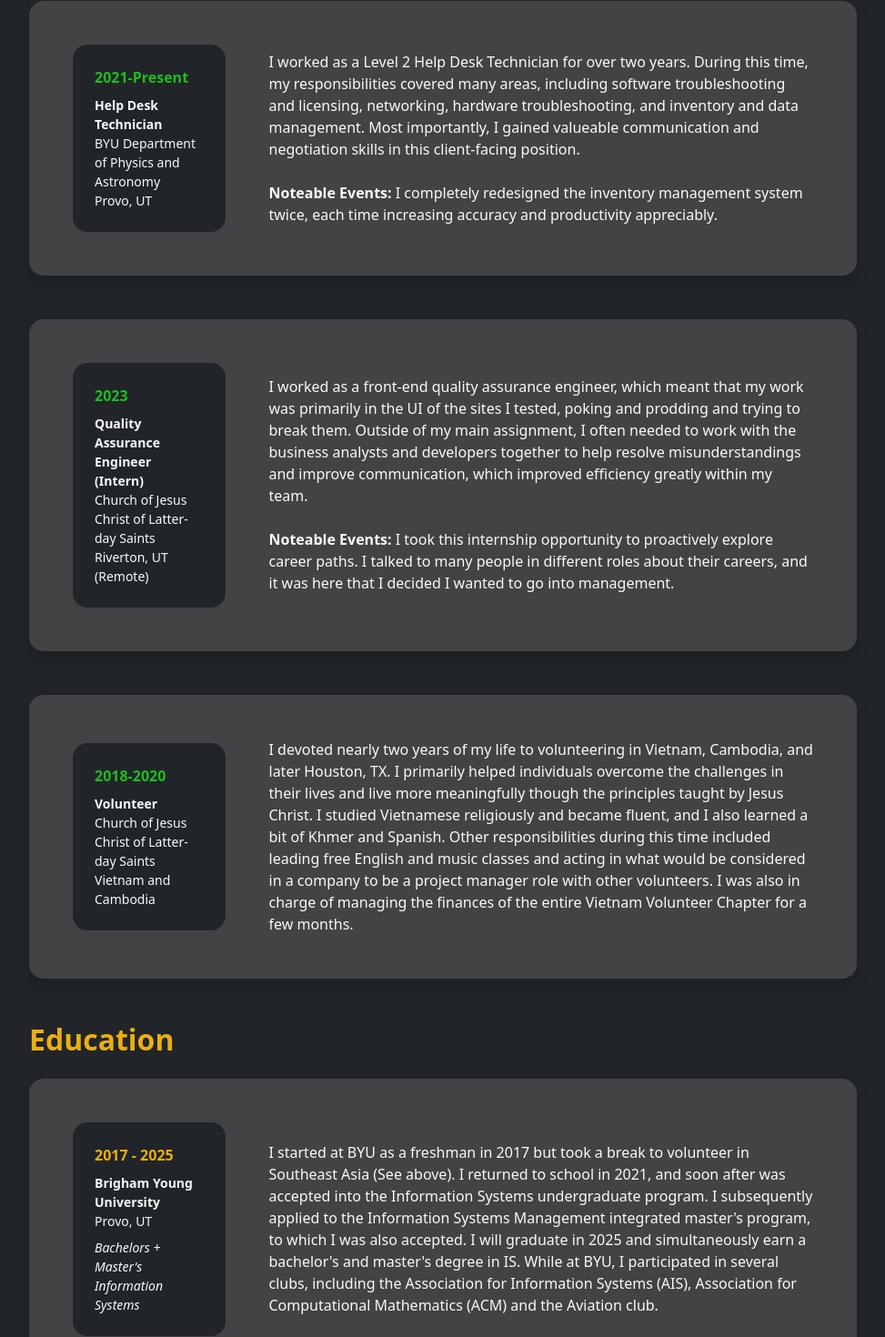
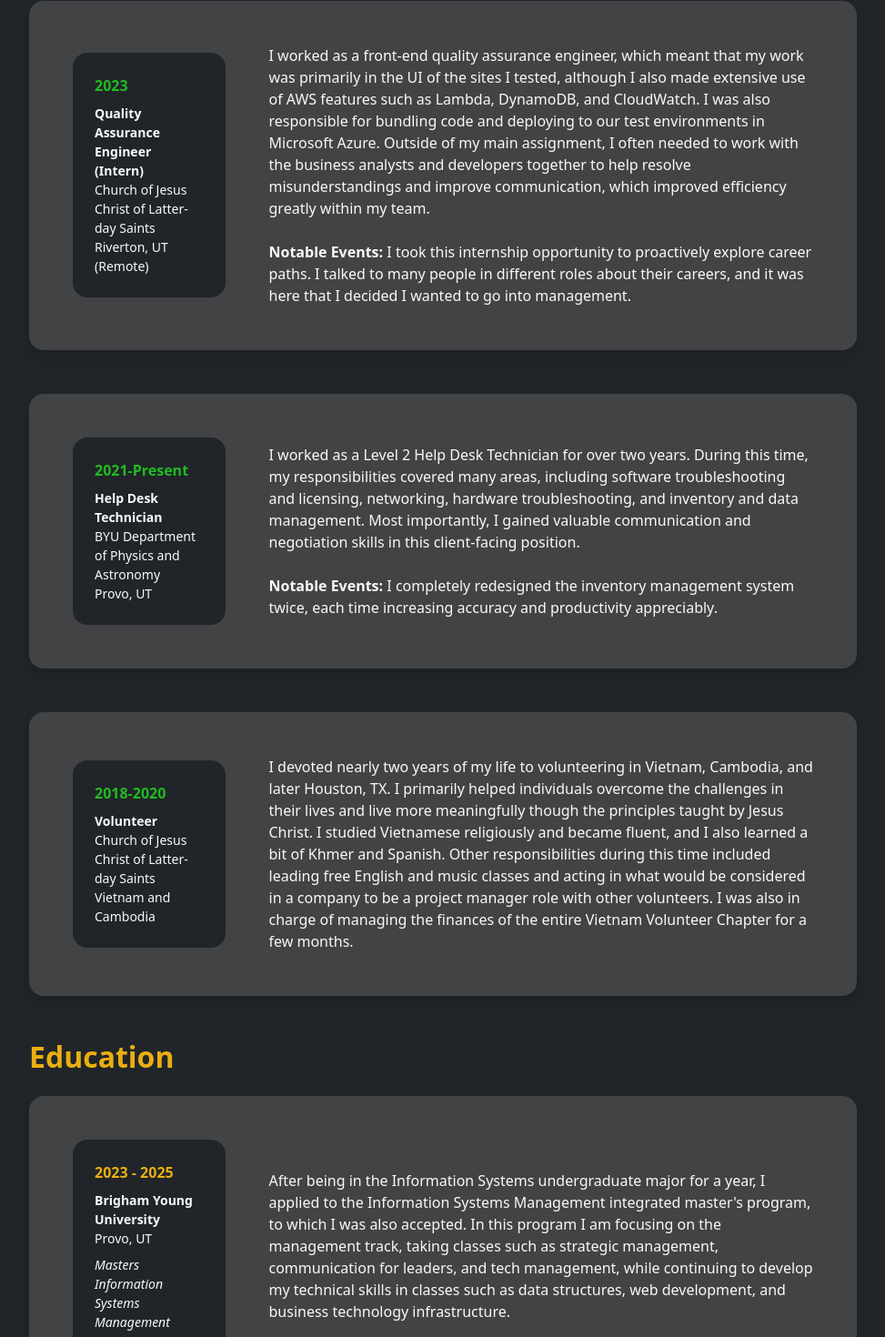
Before and after one commit to Jbird757/resume-site, a React (Create React App) app: page /Resume in a window 1280 px wide. Shown: the part 275-1745 px from the top of the page at 91% size, without its empty margins (153-1126 px from the left). Built offline with nearby package versions, Linux system fonts and the light colour scheme.

Commit message:
Cleaned up text

```diff
--- a/src/components/About.js
+++ b/src/components/About.js
@@ -11,7 +11,7 @@ const About = () => {
                         <p className="lead fw-light text-white mb-4">I'm Jay Lowry, and I'm passionate about people-first technology to make a better world.</p>
                         <p className="text-light">
                             Growing up in a relatively small town in the Midwest, it was my understanding that if you wanted to do something in STEM, you would work as a mechanical engineer.
-                            Fortunately for me, may journey has led me to have many experiences with many people, cultures, and professionals all around the world, and now I believe I've
+                            Fortunately for me, my journey has led me to have many experiences with many people, cultures, and professionals all around the world, and now I believe I've
                             finally found where I'm supposed to be - at the intersection between people and technology.
                             <br></br><br></br>
                             Technology has always been my hobby, but the real excitement for me is knowing that I get to work with others who share my enthusiasm for educating,
--- a/src/components/ProjectContents.js
+++ b/src/components/ProjectContents.js
@@ -3,7 +3,7 @@ import GPTLogo from '../assets/ChatGPT_logo.svg'
 import Homelab from '../assets/homelab.jpg'
 import Website from '../assets/This website2.png'
 import SchoolProject from '../assets/School Project.png'
-import { Link } from 'react-router-dom'
+//import { Link } from 'react-router-dom'
 
 const Contents = () => {
     return (
@@ -23,9 +23,8 @@ const Contents = () => {
                                             <p>
                                                 I made this website both to be a companion to my resume and to prove to myself that web development was something that I can do outside of
                                                 class. In making this website, I taught myself React, a popular framework though new to me. To further enhance my learning, I did not take
-                                                any shortcuts when making this website, and manually configured everything from the machine it's running on to the CI/CD pipeline with Github Actions.
-                                                The most challenging parts of making this website were configuring Github Actions, another technology I taught myself, and importing Google Fonts, which
-                                                required the use of CORS.
+                                                any shortcuts when making this website, and manually configured everything from the machine it's running on to the CI/CD pipeline with GitHub Actions.
+                                                The most challenging parts of making this website were configuring GitHub Actions, another technology I taught myself.
                                             </p>
                                         </div>
                                         <img className="img-fluid project-picture" src={ Website } alt="This website" />
@@ -56,7 +55,7 @@ const Contents = () => {
                                         <div className="p-5">
                                             <h2 className="fw-bolder">School Projects   <a className="text-gradient" href="https://github.com/Jbird757"><i className="bi bi-github"></i></a></h2>
                                             <p>
-                                                During my time as a college student I have had the opportunity to take a variety of classes, including 3 web development classes where I
+                                                During my time as a college student, I have had the opportunity to take a variety of classes, including 3 web development classes where I
                                                 learned Python/Django, C#/ASP.net, and Vue. I have had experience with database design and technology, and extensive experience with
                                                 lower-level language coding in C and C++ to create services like parsers and data structures.
                                             </p>
@@ -71,9 +70,9 @@ const Contents = () => {
                                         <div className="p-5">
                                             <h2 className="fw-bolder">HomeLab</h2>
                                             <p>
-                                                In addition to the above projects, I have a project that is ongoing and will forever be ongoing. I manage my home network, and run several
+                                                In addition to the above projects, I have a project that is ongoing and will forever be ongoing. I manage my home network and run several
                                                 machines that I built myself for different purposes. Currently I have set up a file server running TrueNAS core, and a "compute" or systems
-                                                server running several VMs and Docker Containers for services like PiHole, and monitoring and updating services like WatchTower and Portainer.
+                                                server running several VMs and Docker Containers for services like PiHole and monitoring and updating services like WatchTower and Portainer.
                                                 I plan to expand this in the future to include many more useful services and eventually take most of my data out of the cloud.
                                             </p>
                                         </div>
@@ -89,7 +88,8 @@ const Contents = () => {
                 <div className="container px-5 my-5">
                     <div className="text-center">
                         <h2 className="display-4 fw-bolder mb-4">Have questions or want to chat?</h2>
-                        <Link className="btn btn-outline-light btn-lg px-5 py-3 fs-6 fw-bolder" to="/Contact">Contact me</Link>
+                        <a className="btn btn-outline-light btn-lg px-5 py-3 fs-6 fw-bolder" href="https://www.linkedin.com/in/jay-lowry/">Contact me on LinkedIn</a>
+                        {/* <Link className="btn btn-outline-light btn-lg px-5 py-3 fs-6 fw-bolder" to="/Contact">Contact me</Link> */}
                     </div>
                 </div>
             </section>
--- a/src/components/ResumeContents.js
+++ b/src/components/ResumeContents.js
@@ -19,6 +19,31 @@ const Contents = () => {
                                 <div className="row align-items-center gx-5">
                                     <div className="col text-center text-lg-start mb-4 mb-lg-0">
                                         <div className="bg-dark p-4 rounded-4">
+                                            <div className="text-primary-2 fw-bolder mb-2">2023</div>
+                                            <div className="text-light small fw-bolder">Quality Assurance Engineer (Intern)</div>
+                                            <div className="small text-light fw-light">Church of Jesus Christ of Latter-day Saints</div>
+                                            <div className="small text-light fw-light">Riverton, UT (Remote)</div>
+                                        </div>
+                                    </div>
+                                    <div className="col-lg-9">
+                                        <div className="text-light">
+                                            I worked as a front-end quality assurance engineer, which meant that my work was primarily in the UI of the sites I tested,
+                                            although I also made extensive use of AWS features such as Lambda, DynamoDB, and CloudWatch. I was also responsible for bundling code and deploying
+                                            to our test environments in Microsoft Azure. Outside of my main assignment, I often needed to work with the business analysts
+                                            and developers together to help resolve misunderstandings and improve communication, which improved efficiency greatly within my team.
+                                            <br></br><br></br>
+                                            <strong>Notable Events:</strong> I took this internship opportunity to proactively explore career paths. I talked to many people in different
+                                            roles about their careers, and it was here that I decided I wanted to go into management.
+                                        </div>
+                                    </div>
+                                </div>
+                            </div>
+                        </div>
+                        <div className="bg-dark-2 card shadow border-0 rounded-4 mb-5">
+                            <div className="card-body p-5">
+                                <div className="row align-items-center gx-5">
+                                    <div className="col text-center text-lg-start mb-4 mb-lg-0">
+                                        <div className="bg-dark p-4 rounded-4">
                                             <div className="text-primary-2 fw-bolder mb-2">2021-Present</div>
                                             <div className="text-light small fw-bolder">Help Desk Technician</div>
                                             <div className="small text-light fw-light">BYU Department of Physics and Astronomy</div>
@@ -29,33 +54,9 @@ const Contents = () => {
                                         <div className="text-light">
                                             I worked as a Level 2 Help Desk Technician for over two years. During this time, my responsibilities covered many areas,
                                             including software troubleshooting and licensing, networking, hardware troubleshooting, and inventory and data management.
-                                            Most importantly, I gained valueable communication and negotiation skills in this client-facing position. <br></br><br></br>
-                                            <strong>Noteable Events:</strong> I completely redesigned the inventory management system twice, each time increasing accuracy
+                                            Most importantly, I gained valuable communication and negotiation skills in this client-facing position. <br></br><br></br>
+                                            <strong>Notable Events:</strong> I completely redesigned the inventory management system twice, each time increasing accuracy
                                             and productivity appreciably.
-                                        </div>
-                                    </div>
-                                </div>
-                            </div>
-                        </div>
-                        <div className="bg-dark-2 card shadow border-0 rounded-4 mb-5">
-                            <div className="card-body p-5">
-                                <div className="row align-items-center gx-5">
-                                    <div className="col text-center text-lg-start mb-4 mb-lg-0">
-                                        <div className="bg-dark p-4 rounded-4">
-                                            <div className="text-primary-2 fw-bolder mb-2">2023</div>
-                                            <div className="text-light small fw-bolder">Quality Assurance Engineer (Intern)</div>
-                                            <div className="small text-light fw-light">Church of Jesus Christ of Latter-day Saints</div>
-                                            <div className="small text-light fw-light">Riverton, UT (Remote)</div>
-                                        </div>
-                                    </div>
-                                    <div className="col-lg-9">
-                                        <div className="text-light">
-                                            I worked as a front-end quality assurance engineer, which meant that my work was primarily in the UI of the sites I tested,
-                                            poking and prodding and trying to break them. Outside of my main assignment, I often needed to work with the business analysts
-                                            and developers together to help resolve misunderstandings and improve communication, which improved efficiency greatly within my team.
-                                            <br></br><br></br>
-                                            <strong>Noteable Events:</strong> I took this internship opportunity to proactively explore career paths. I talked to many people in different
-                                            roles about their careers, and it was here that I decided I wanted to go into management.
                                         </div>
                                     </div>
                                 </div>
@@ -86,7 +87,33 @@ const Contents = () => {
                         </div>
                     </section>
                     <section>
-                        <h2 className="text-secondary-2 fw-bolder mb-4">Education</h2>
+                    <h2 className="text-secondary-2 fw-bolder mb-4">Education</h2>
+                    <div className="bg-dark-2 card shadow border-0 rounded-4 mb-5">
+                            <div className="card-body p-5">
+                                <div className="row align-items-center gx-5">
+                                    <div className="col text-center text-lg-start mb-4 mb-lg-0">
+                                        <div className="bg-dark p-4 rounded-4">
+                                            <div className="text-secondary-2 fw-bolder mb-2">2023 - 2025</div>
+                                            <div className="mb-2">
+                                                <div className="small text-light fw-bolder">Brigham Young University</div>
+                                                <div className="small text-light fw-light">Provo, UT</div>
+                                            </div>
+                                            <div className="fst-italic">
+                                                <div className="small text-light fw-light">Masters</div>
+                                                <div className="small text-light fw-light">Information Systems Management</div>
+                                            </div>
+                                        </div>
+                                    </div>
+                                    <div className="col-lg-9">
+                                        <div className="text-light">
+                                            After being in the Information Systems undergraduate major for a year, I applied to the Information Systems Management integrated master's program, to which I was also accepted.
+                                            In this program I am focusing on the management track, taking classes such as strategic management, communication for leaders, and tech management, while continuing to develop my technical
+                                            skills in classes such as data structures, web development, and business technology infrastructure.
+                                        </div>
+                                    </div>
+                                </div>
+                            </div>
+                        </div>
                         <div className="bg-dark-2 card shadow border-0 rounded-4 mb-5">
                             <div className="card-body p-5">
                                 <div className="row align-items-center gx-5">
@@ -98,7 +125,7 @@ const Contents = () => {
                                                 <div className="small text-light fw-light">Provo, UT</div>
                                             </div>
                                             <div className="fst-italic">
-                                                <div className="small text-light fw-light">Bachelors + Master's</div>
+                                                <div className="small text-light fw-light">Bachelors</div>
                                                 <div className="small text-light fw-light">Information Systems</div>
                                             </div>
                                         </div>
@@ -106,8 +133,7 @@ const Contents = () => {
                                     <div className="col-lg-9">
                                         <div className="text-light">
                                             I started at BYU as a freshman in 2017 but took a break to volunteer in Southeast Asia (See above). I returned to school in 2021, and soon
-                                            after was accepted into the Information Systems undergraduate program. I subsequently applied to the Information Systems Management integrated
-                                            master's program, to which I was also accepted. I will graduate in 2025 and simultaneously earn a bachelor's and master's degree in IS. While at
+                                            after was accepted into the Information Systems undergraduate program. I will graduate in 2025 and simultaneously earn a bachelor's and master's degree in IS. While at
                                             BYU, I participated in several clubs, including the Association for Information Systems (AIS), Association for Computational Mathematics (ACM) and
                                             the Aviation club.
                                         </div>
@@ -139,7 +165,7 @@ const Contents = () => {
                                 <div className="mb-0">
                                     <div className="d-flex align-items-center mb-4">
                                         <div className="feature bg-primary bg-gradient-primary-to-secondary text-white rounded-3 me-3"><i className="bi bi-code-slash"></i></div>
-                                        <h3 className="fw-bolder mb-0"><span className="text-gradient d-inline">Languages</span></h3>
+                                        <h3 className="fw-bolder mb-0"><span className="text-gradient d-inline">Languages & Technologies</span></h3>
                                     </div>
                                     <div className="row row-cols-1 row-cols-md-3 mb-4">
                                         <div className="col mb-4 mb-md-0"><div className="d-flex align-items-center bg-light fw-bolder rounded-4 p-3 h-100">HTML/CSS</div></div>
```
Also changed, not shown: src/App.js (+4 -8 lines), 1 other file (tests, documents, lock files or other folders).
